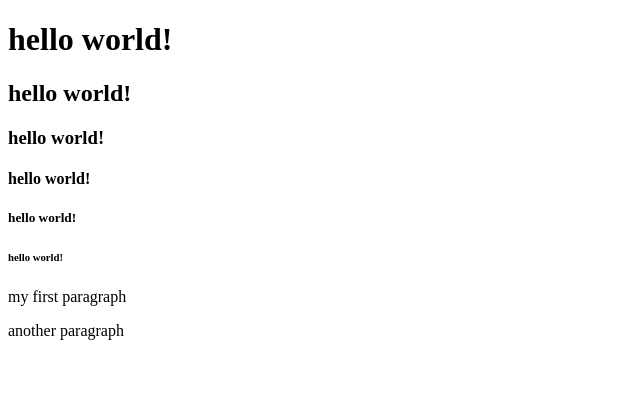
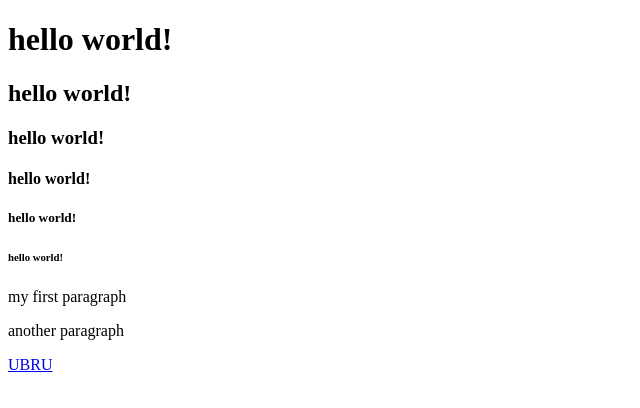
Before and after one commit to sanchai888/week02, a plain HTML site: page index.html in a window 1280 px wide. Shown: the full height of the page, 0-640 px from the left. Drawn offline with Linux system fonts and the light colour scheme.

Commit message:
link web

```diff
--- a/index.html
+++ b/index.html
@@ -14,6 +14,6 @@
     <h6>hello world! </h6>
     <p>my first paragraph</p>
     <p>another paragraph</p>
+    <a href="https://www.ubru.ac.th/" target="_blank">UBRU</a>
 </body>
-
 </html>
```
